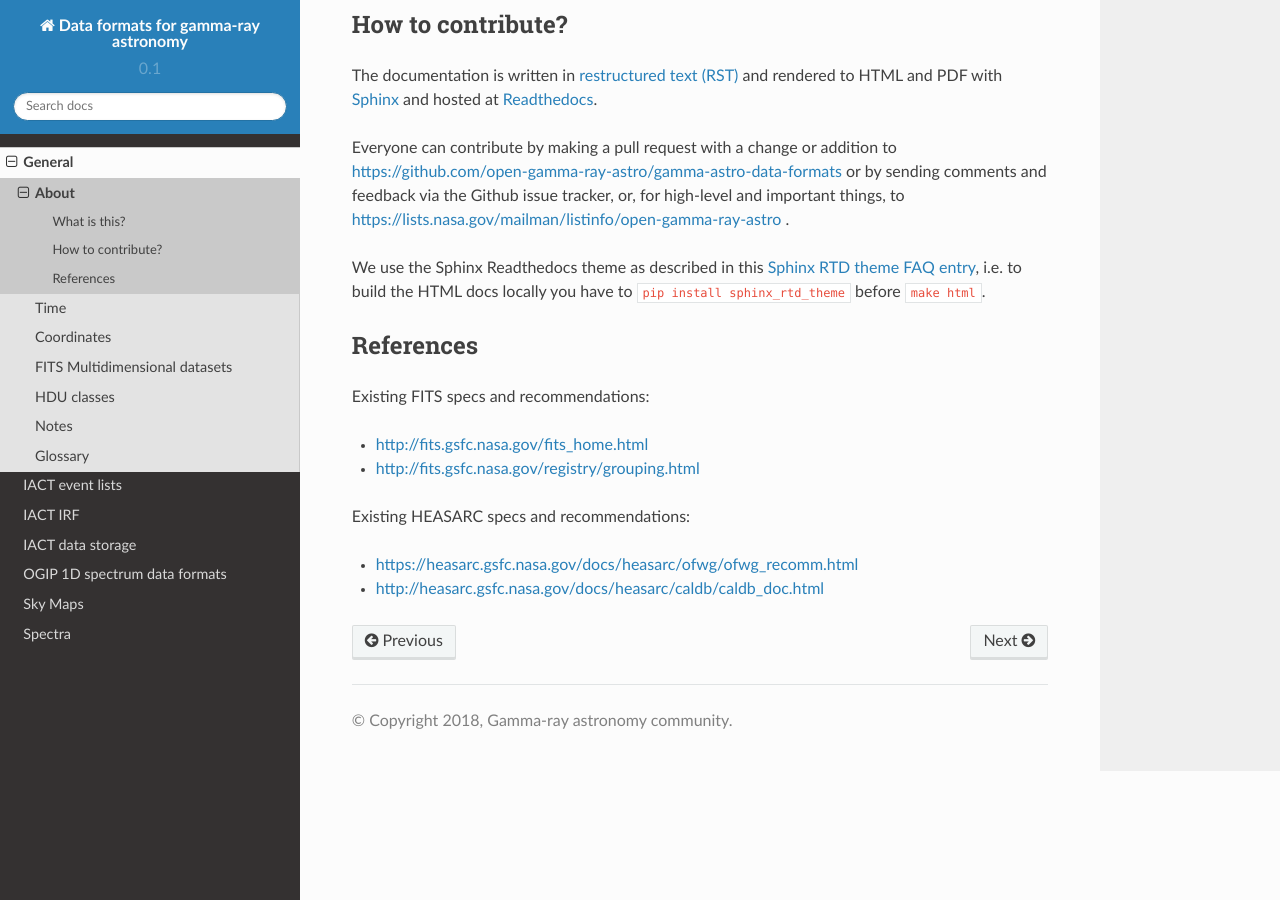
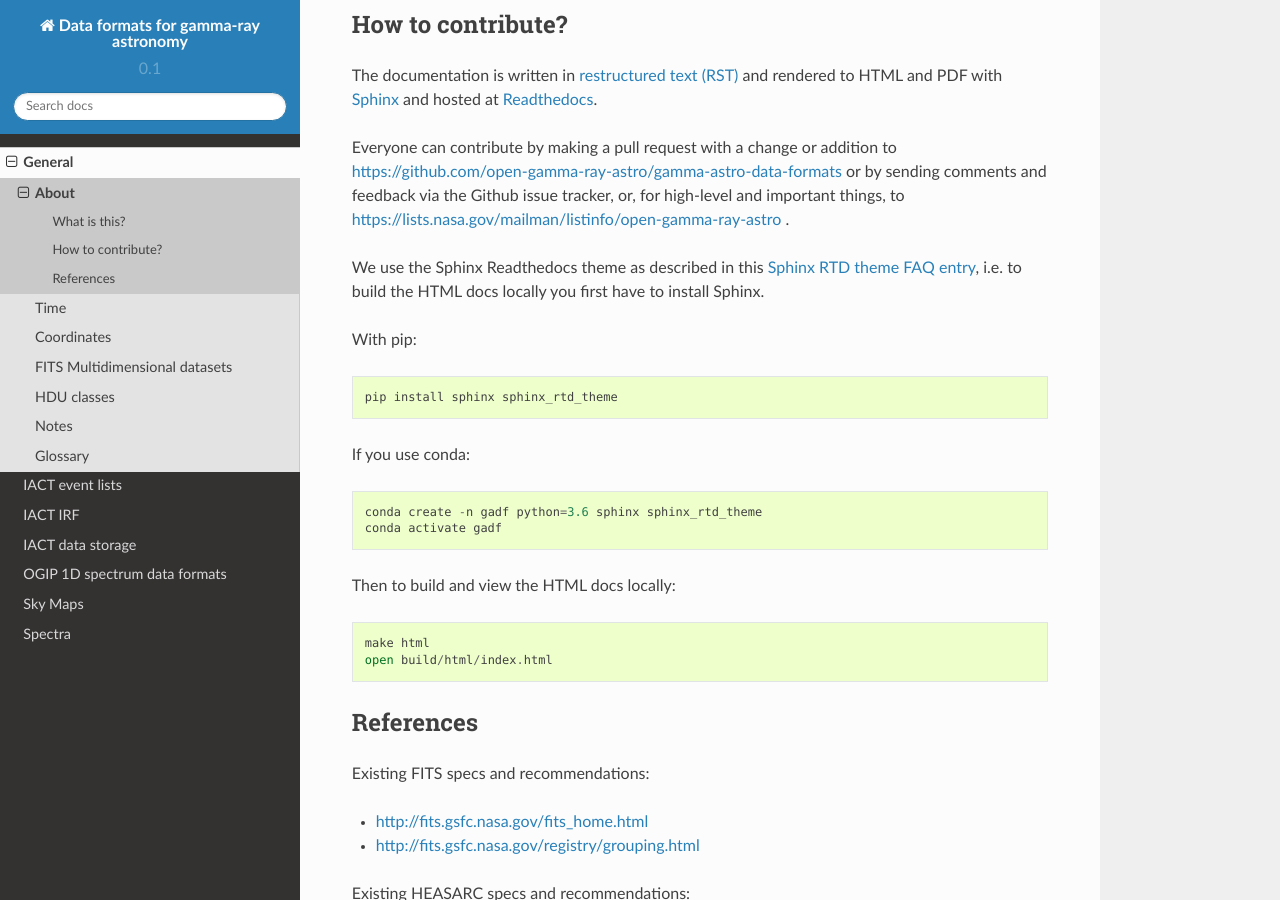
Before and after one commit to open-gamma-ray-astro/gamma-astro-data-formats, a Sphinx documentation site: the page built from source/general/about.rst, in a window 1280 px wide and 900 px high, scrolled down 520 px. Built offline with Sphinx 7.4.7 and the Read the Docs theme 2.0.0, drawn with Linux system fonts in a browser that asks for light colours.

Commit message:
Small improvement to contributor docs

```diff
--- a/source/general/about.rst
+++ b/source/general/about.rst
@@ -37,8 +37,21 @@ high-level and important things, to
 https://lists.nasa.gov/mailman/listinfo/open-gamma-ray-astro .
 
 We use the Sphinx Readthedocs theme as described in this `Sphinx RTD theme FAQ
-entry`_, i.e. to build the HTML docs locally you have to ``pip install
-sphinx_rtd_theme`` before ``make html``.
+entry`_, i.e. to build the HTML docs locally you first have to install Sphinx.
+
+With pip::
+
+    pip install sphinx sphinx_rtd_theme
+
+If you use conda::
+
+    conda create -n gadf python=3.6 sphinx sphinx_rtd_theme
+    conda activate gadf
+
+Then to build and view the HTML docs locally::
+
+    make html
+    open build/html/index.html
 
 References
 ----------
```
